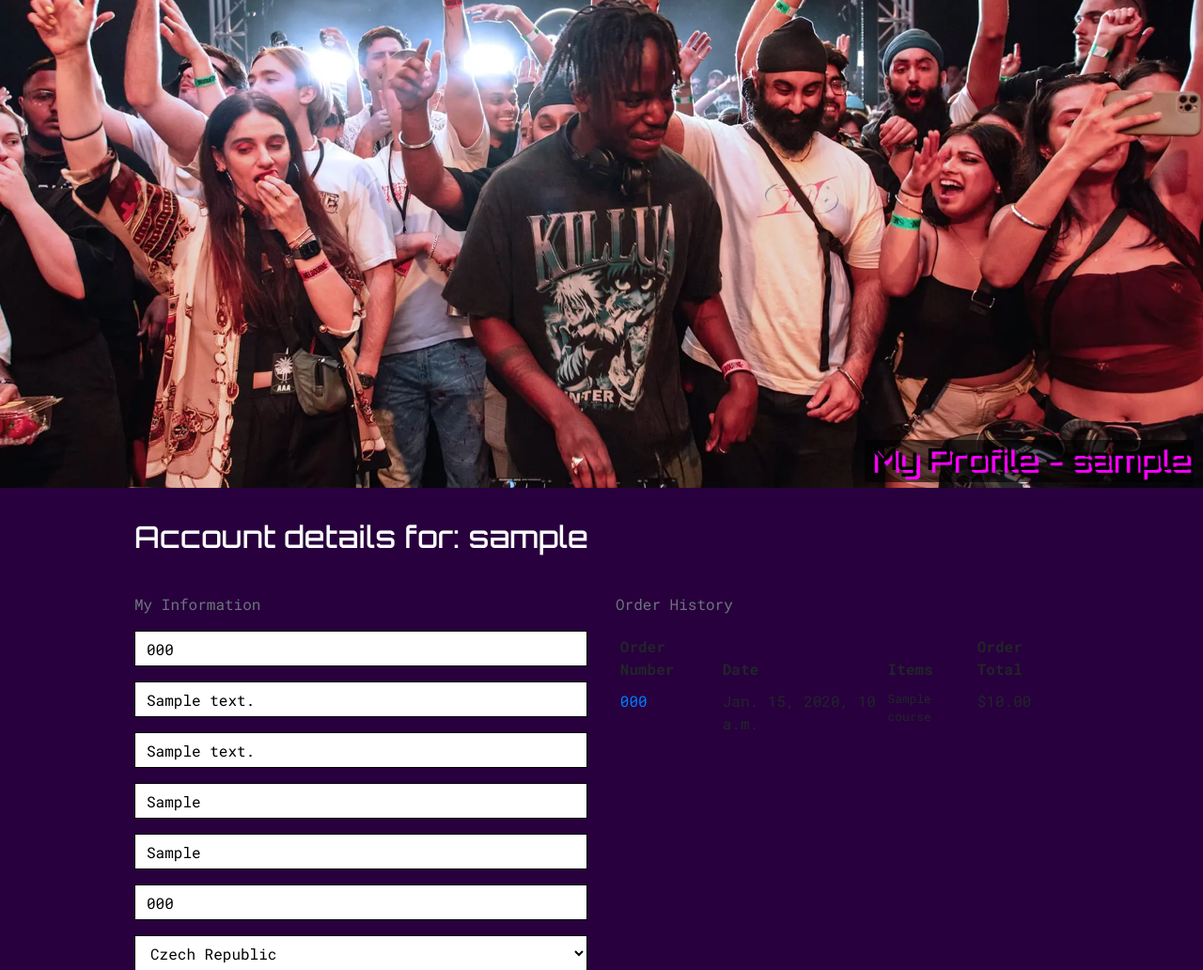
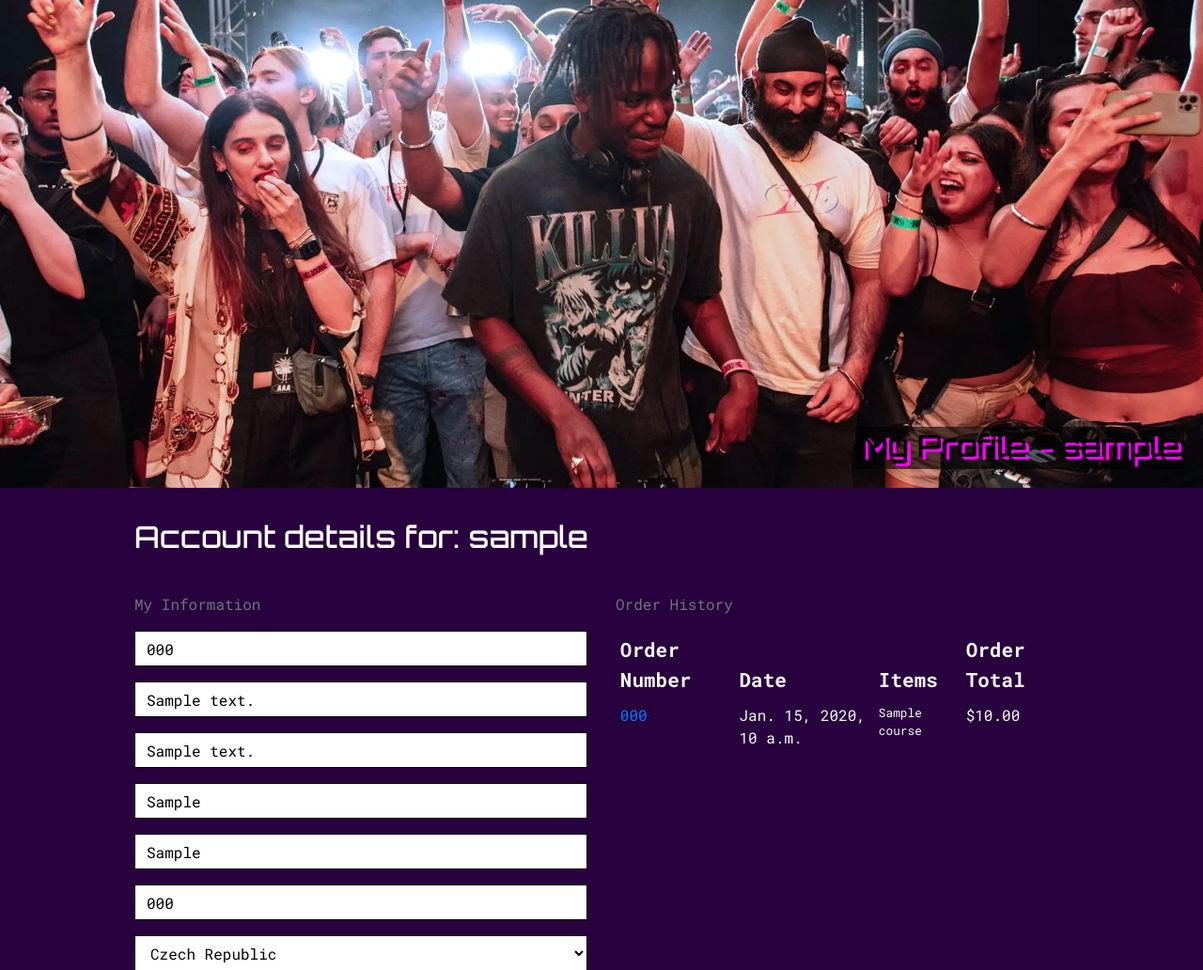
Before and after one commit to lunartechfreek/neon-beats-academy, a Django app: page /profile/ in a window 1280 px wide. Shown: the part 116-1148 px from the top of the page at 94% size. Run offline with Django 3.2, Linux system fonts and the light colour scheme; a user stored in the database is signed in; tables that the repository leaves empty hold one stand-in row (values such as "Sample post"); parts of the project's set-up code (start-up, migrations or seed data) failed here and were passed over; some libraries are stand-ins or nearby versions.

Commit message:
Add styles for table and complete bag styles

```diff
--- a/static/css/base.css
+++ b/static/css/base.css
@@ -27,6 +27,15 @@ h1, h2, h3, h4, h5, h6 {
 
 .margin-bottom {
     margin-bottom: 80px;
+}
+
+/* Tables */
+.table {
+    color: var(--white);
+}
+
+th {
+    font-size: 21px;
 }
 
 /* from Bulma */
@@ -671,12 +680,18 @@ footer {
 
 /******************* Large screens */
 @media (min-width: 992px) {
+    /* General */
     body {
         height: calc(100vh - 115px);
     }
 
     .full-page-banner {
         height: calc(100vh - 173px);
+    }
+
+    .page-title {
+        right: 20px;
+        bottom: 20px;
     }
 
     /* Header */
```
Also changed, not shown: bag/templates/bag/bag.html (+9 -20 lines).
